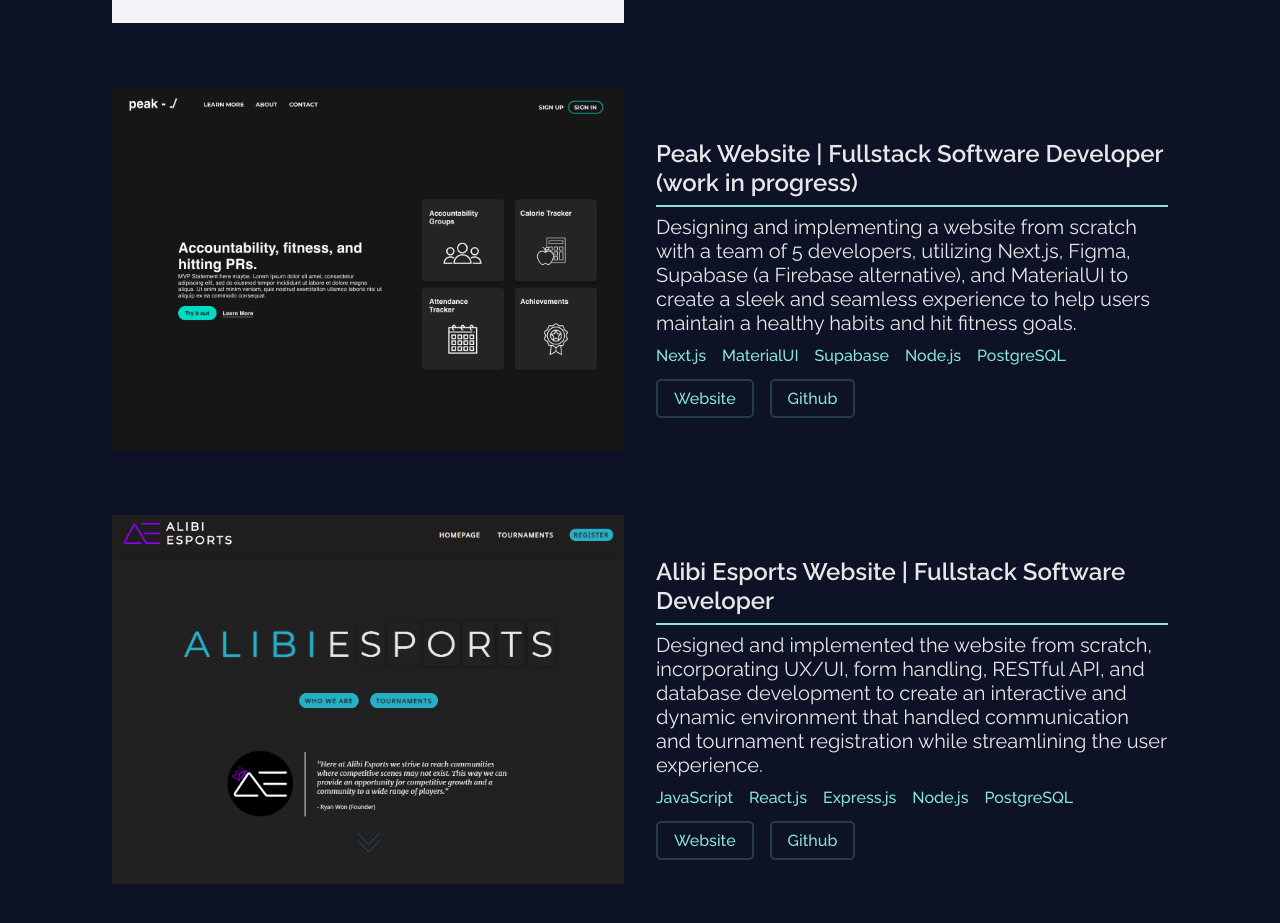
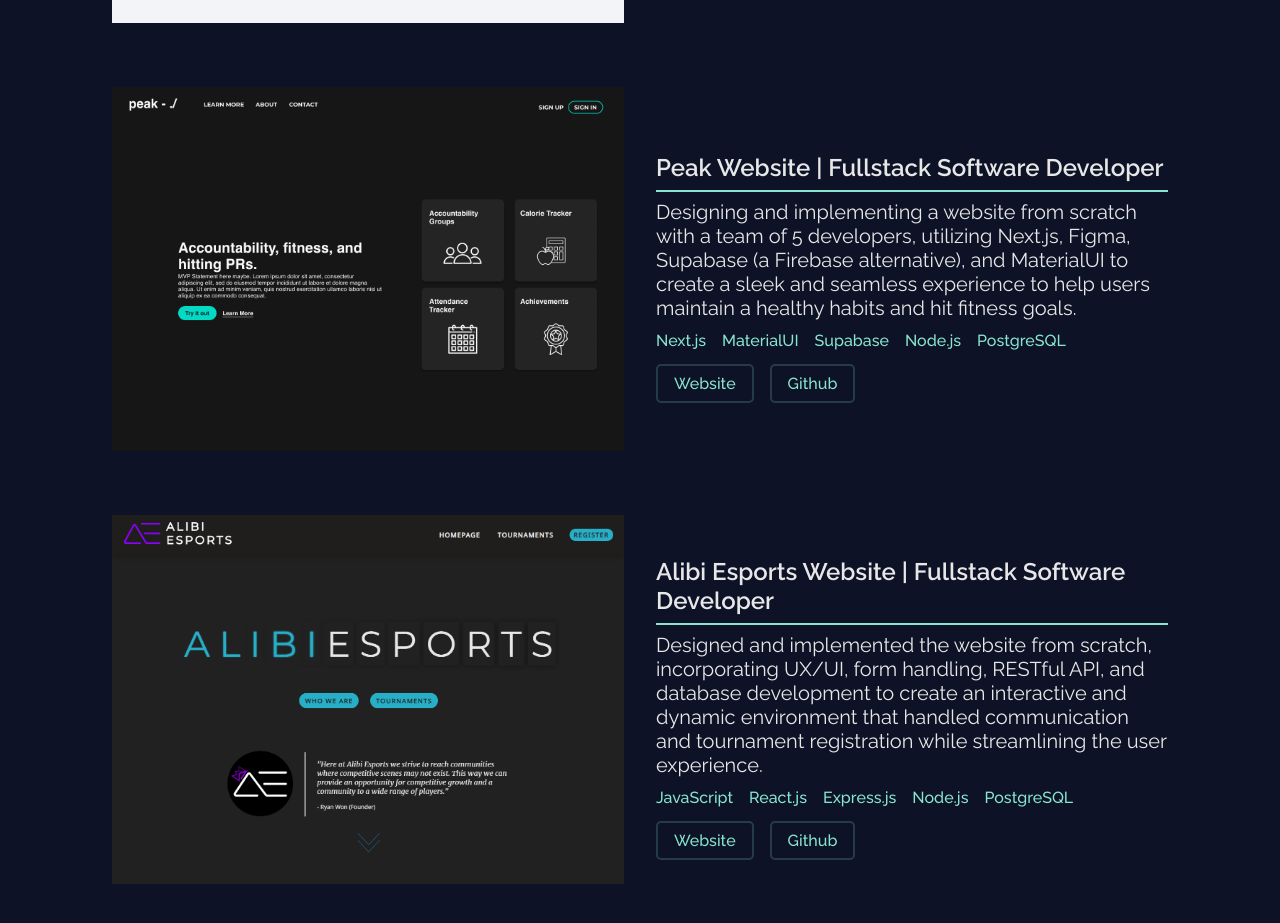
Before and after one commit to justindjsuh/portfolio-site, a React (Create React App) app: page / in a window 1280 px wide. Shown: the part 2800-3723 px from the top of the page. Built offline with nearby package versions, Linux system fonts and the light colour scheme.

Commit message:
updated projects page links

```diff
--- a/src/features/Projects.js
+++ b/src/features/Projects.js
@@ -79,7 +79,7 @@
           <img src="../img/peak_landing.png" alt="peak website" />
           <div className="project_details">
             <p className="project_title">
-              Peak Website | Fullstack Software Developer (work in progress)
+              Peak Website | Fullstack Software Developer
             </p>
             <hr />
             <p className="project_description">
@@ -106,7 +106,7 @@
             </a>
             <a
               className="project_btn"
-              href="https://github.com/capstone-peak/peak"
+              href="https://github.com/peak-fitness/peak"
               target="_blank"
               rel="noopener noreferrer"
             >
```
